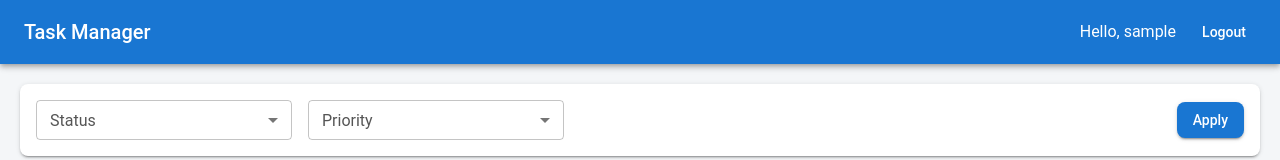
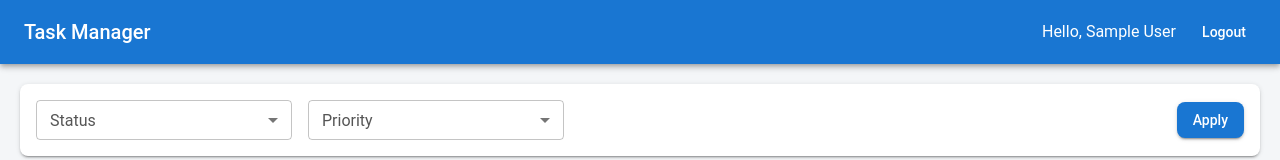
Before and after one commit to S-Mitra/Taskify-Frontend, a React (Vite) app: page / in a window 1280 px wide. Shown: the top 160 px of the page. Built offline with nearby package versions, Linux system fonts and the light colour scheme; no server answers; sample sign-in values are in the browser's storage.

Commit message:
user name fix

```diff
--- a/src/AuthContext.jsx
+++ b/src/AuthContext.jsx
@@ -22,7 +22,9 @@ export const AuthProvider = ({ children }) => {
   const login = (newToken) => {
     localStorage.setItem("token", newToken);
     setToken(newToken);
-    setUser(jwtDecode(newToken));
+    const userDetail = jwtDecode(newToken);
+    console.log("userDetail",userDetail)
+    setUser(userDetail);
   };
 
   const logout = () => {
--- a/src/components/Header.jsx
+++ b/src/components/Header.jsx
@@ -14,7 +14,7 @@ const Header = () => {
 
         {user ? (
           <>
-            <Typography sx={{ marginRight: 2 }}>Hello, {user.username}</Typography>
+            <Typography sx={{ marginRight: 2 }}>Hello, {user.name}</Typography>
             <Button color="inherit" onClick={logout}>Logout</Button>
           </>
         ) : (
```
